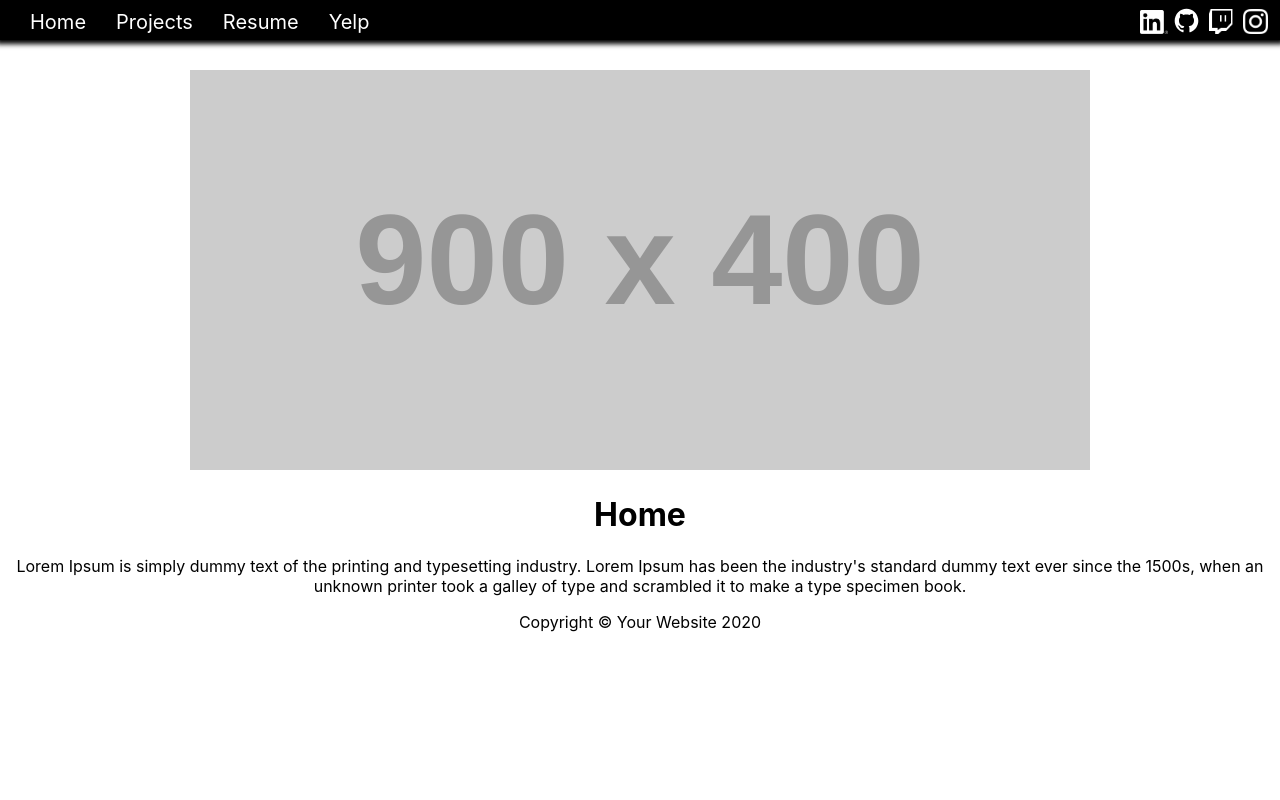
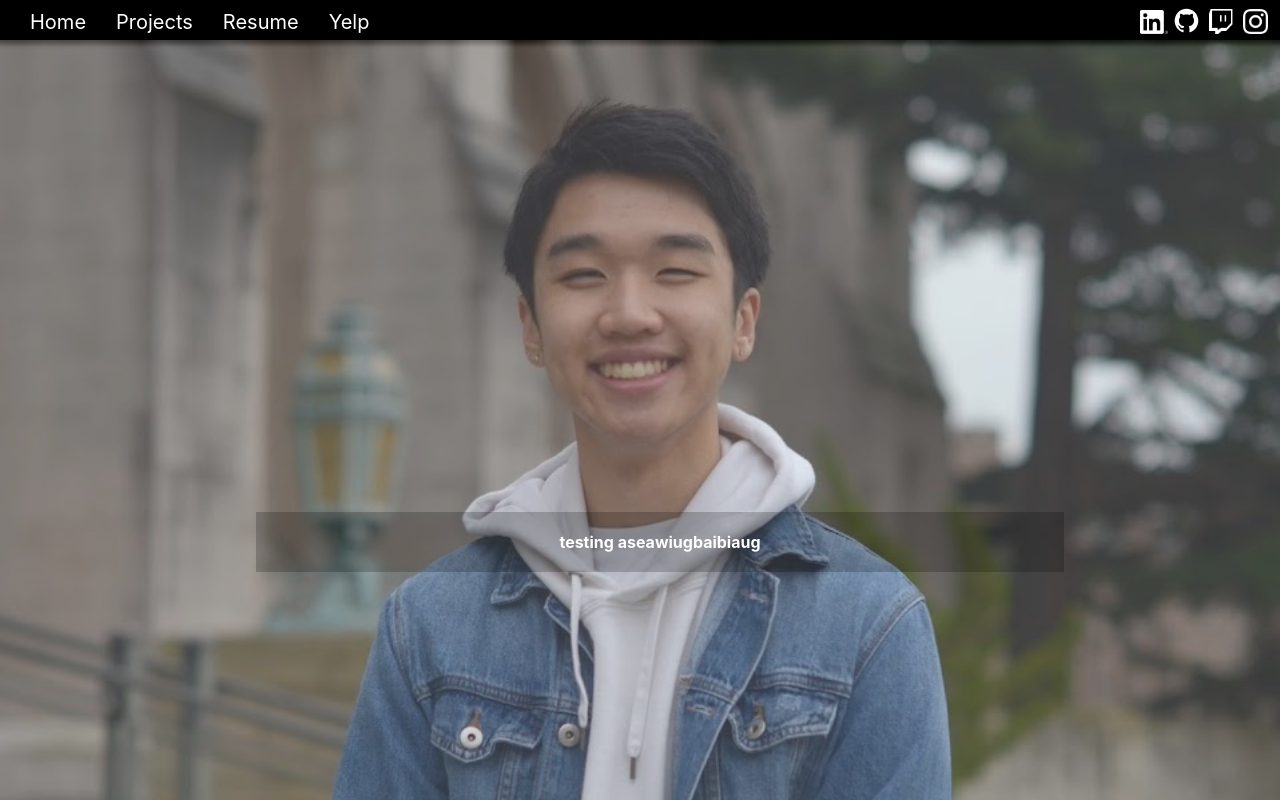
Before and after one commit to garrettleung/react-site, a React (Create React App) app: page / in a window 1280 px wide. Shown: the top 800 px of the page. Built offline with nearby package versions, Linux system fonts and the light colour scheme.

Commit message:
added home picture

```diff
--- a/src/components/Home.jsx
+++ b/src/components/Home.jsx
@@ -1,4 +1,5 @@
 import React from "react";
+import me from './pictures/me.jpeg'
 
 function Home() {
   return (
@@ -6,20 +7,14 @@ function Home() {
       <div class="container">
         <div class="">
           <div class="col-lg-7">
+            <div class = "about-me">
+              testing aseawiugbaibiaug
+            </div>
             <img
-              class="top"
-              src="http://placehold.it/900x400"
+              id="me"
+              src={me}
               alt=""
             />
-          </div>
-          <div class="col-lg-5">
-            <h1 class="font-weight-light">Home</h1>
-            <p>
-              Lorem Ipsum is simply dummy text of the printing and typesetting
-              industry. Lorem Ipsum has been the industry's standard dummy text
-              ever since the 1500s, when an unknown printer took a galley of
-              type and scrambled it to make a type specimen book.
-            </p>
           </div>
         </div>
       </div>
--- a/src/components/Projects.jsx
+++ b/src/components/Projects.jsx
@@ -7,7 +7,7 @@ function Projects() {
         <div class="row align-items-center my-5">
           <div class="col-lg-7">
             <img
-              class="img-fluid rounded mb-4 mb-lg-0"
+              class="top"
               src="http://placehold.it/900x400"
               alt=""
             />
--- a/src/components/Resume.jsx
+++ b/src/components/Resume.jsx
@@ -7,7 +7,7 @@ function Resume() {
         <div class="row align-items-center my-5">
           <div class="col-lg-7">
             <img
-              class="img-fluid rounded mb-4 mb-lg-0"
+              class="top"
               src="http://placehold.it/900x400"
               alt=""
             />
--- a/src/index.css
+++ b/src/index.css
@@ -24,7 +24,7 @@ code {
 }
 
 .socials {
-  width: 50%;
+  width: 28%;
   overflow: auto;
   float:right;
   text-align: right;
@@ -58,7 +58,7 @@ code {
 
 .nav-buttons {
   padding-top: 3px;
-  width: 50%;
+  width: 72%;
   overflow: auto;
   float: left;
 
@@ -80,3 +80,22 @@ code {
 .top {
   margin-top: 30px;
 }
+
+.about-me {
+  float: left;
+  position: absolute;
+  left: 20%;
+  width: 60%;
+  padding: 20px;
+  top: 40vw;
+  z-index: 1000;
+  background: rgba(0,0,0,0.2);
+  color: #FFFFFF;
+  font-weight: bold;
+}
+
+#me {
+  width: 100%;
+  opacity: 80%;
+  position: relative;
+}
```
Also changed, not shown: src/components/pictures/me.jpeg (added).
